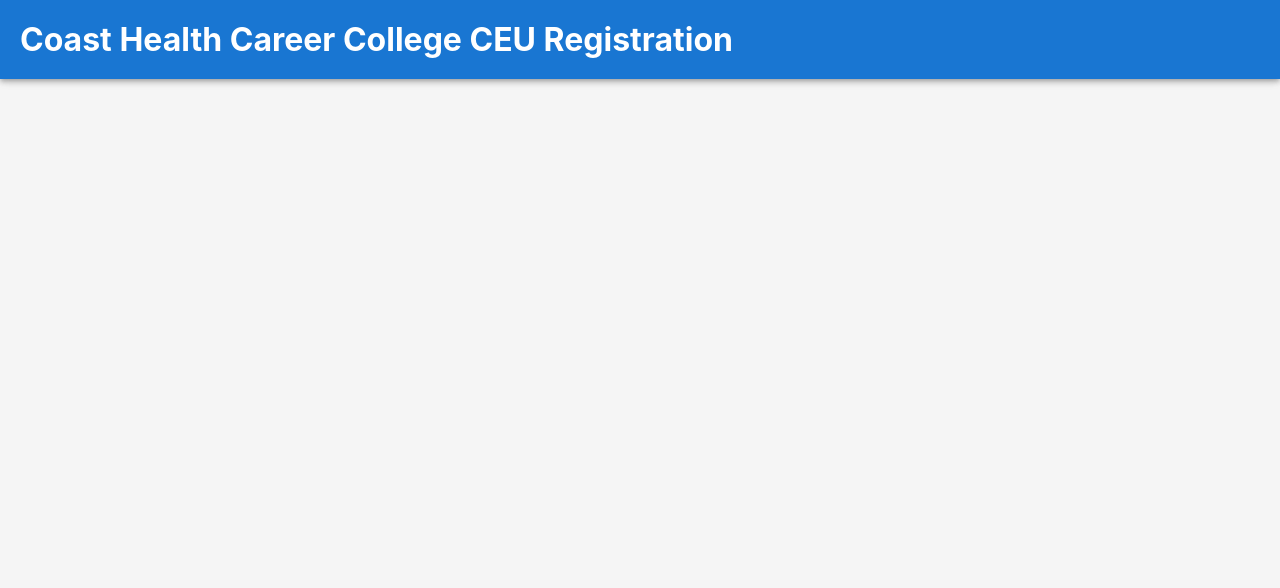
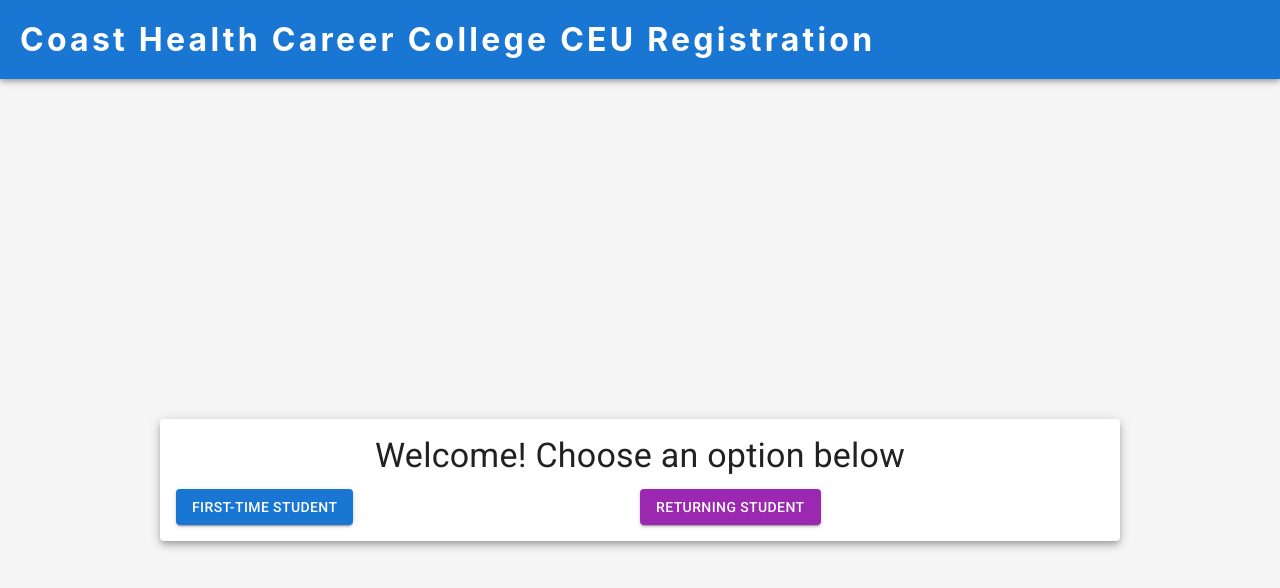
Before and after one commit to luciousmc/ceu-chha, a React (Vite) app: page / in a window 1280 px wide. Shown: the top 588 px of the page. Built offline with nearby package versions, Linux system fonts and the light colour scheme.

Commit message:
landing page draft with register/login buttons

```diff
--- a/src/App.style.ts
+++ b/src/App.style.ts
@@ -1,4 +1,4 @@
-import { createGlobalStyle } from 'styled-components';
+import styled, { createGlobalStyle } from 'styled-components';
 
 export const GlobalStyles = createGlobalStyle`
   * {
@@ -11,3 +11,11 @@
     background: whitesmoke;
   }
 `;
+
+export const MainContainer = styled.main`
+  display: flex;
+  justify-content: center;
+  align-items: center;
+  min-height: 80vh;
+  padding: 30px;
+`;
--- a/src/App.tsx
+++ b/src/App.tsx
@@ -1,21 +1,31 @@
+// React
 import { lazy, Suspense } from 'react';
+
+// React Router
 import { BrowserRouter, Route, Routes } from 'react-router-dom';
-import { GlobalStyles } from './App.style';
+
+// Styles
+import { GlobalStyles, MainContainer } from './App.style';
+
+// Components
 import Header from './components/Header';
 
+// Page imports
 const Landing = lazy(() => import('./pages/Landing'));
 
 function App() {
   return (
     <div className='App'>
       <GlobalStyles />
-      <Header />
       <BrowserRouter>
-        <Suspense fallback={<h1>Loading...</h1>}>
-          <Routes>
-            <Route path='/' element={<Landing />} />
-          </Routes>
-        </Suspense>
+        <Header />
+        <MainContainer>
+          <Suspense fallback={<h1>Loading...</h1>}>
+            <Routes>
+              <Route path='/' element={<Landing />} />
+            </Routes>
+          </Suspense>
+        </MainContainer>
       </BrowserRouter>
     </div>
   );
--- a/src/components/Header/Header.style.ts
+++ b/src/components/Header/Header.style.ts
@@ -1,9 +1,20 @@
 import styled from 'styled-components';
 import AppBar from '@mui/material/AppBar';
 
-export const HeaderContainer = styled.header``;
+export const HeaderContainer = styled.header`
+  height: 20vh;
+`;
 
 export const StyledAppBar = styled(AppBar)`
   padding: 20px;
   position: sticky;
 `;
+
+export const MainTitle = styled.h1`
+  letter-spacing: 0.15ch;
+
+  &:hover {
+    text-decoration: underline;
+    cursor: pointer;
+  }
+`;
--- a/src/components/Header/Header.tsx
+++ b/src/components/Header/Header.tsx
@@ -1,13 +1,21 @@
-import { HeaderContainer } from './Header.style';
+// Styled Components
+import { HeaderContainer, MainTitle, StyledAppBar } from './Header.style';
+
+// Material UI Components
 import Box from '@mui/material/Box';
-import { StyledAppBar } from './Header.style';
+
+// React Router
+import { useNavigate } from 'react-router-dom';
 
 function Header() {
+  const navigate = useNavigate();
   return (
     <HeaderContainer>
       <Box>
         <StyledAppBar>
-          <h1>Coast Health Career College CEU Registration</h1>
+          <MainTitle onClick={() => navigate('/')}>
+            Coast Health Career College CEU Registration
+          </MainTitle>
         </StyledAppBar>
       </Box>
     </HeaderContainer>
--- a/src/pages/Landing/Landing.jsx
+++ b/src/pages/Landing/Landing.jsx
@@ -1,8 +1,43 @@
+// Material UI Components
+import { Grid, Paper, Typography } from '@mui/material';
+
+// React Router
+import { useNavigate } from 'react-router-dom';
+
+// Styled Components
+import { LandingButton, LandingContainer } from './Landing.style';
+
 function Landing() {
+  const navigate = useNavigate();
+
   return (
-    <div>
-      <h1>I am teh landing page</h1>
-    </div>
+    <LandingContainer>
+      <Paper elevation={5} sx={{ padding: 2 }}>
+        <Typography variant='h4' align='center' gutterBottom>
+          Welcome! Choose an option below
+        </Typography>
+        <Grid container>
+          <Grid item xs={12} sm={6}>
+            <LandingButton
+              variant='contained'
+              color='primary'
+              onClick={() => navigate('/register')}
+            >
+              First-Time Student
+            </LandingButton>
+          </Grid>
+          <Grid item xs={12} sm={6}>
+            <LandingButton
+              variant='contained'
+              color='secondary'
+              onClick={() => navigate('/login')}
+            >
+              Returning Student
+            </LandingButton>
+          </Grid>
+        </Grid>
+      </Paper>
+    </LandingContainer>
   );
 }
 
--- /dev/null
+++ b/src/pages/Landing/Landing.style.ts
@@ -0,0 +1,12 @@
+import styled from 'styled-components';
+import Button from '@mui/material/Button';
+
+export const LandingContainer = styled.div`
+  width: 80%;
+  max-width: 960px;
+`;
+
+export const LandingButton = styled(Button)`
+  font-size: 1.2rem;
+  padding: 25px 12.5px;
+`;
```
